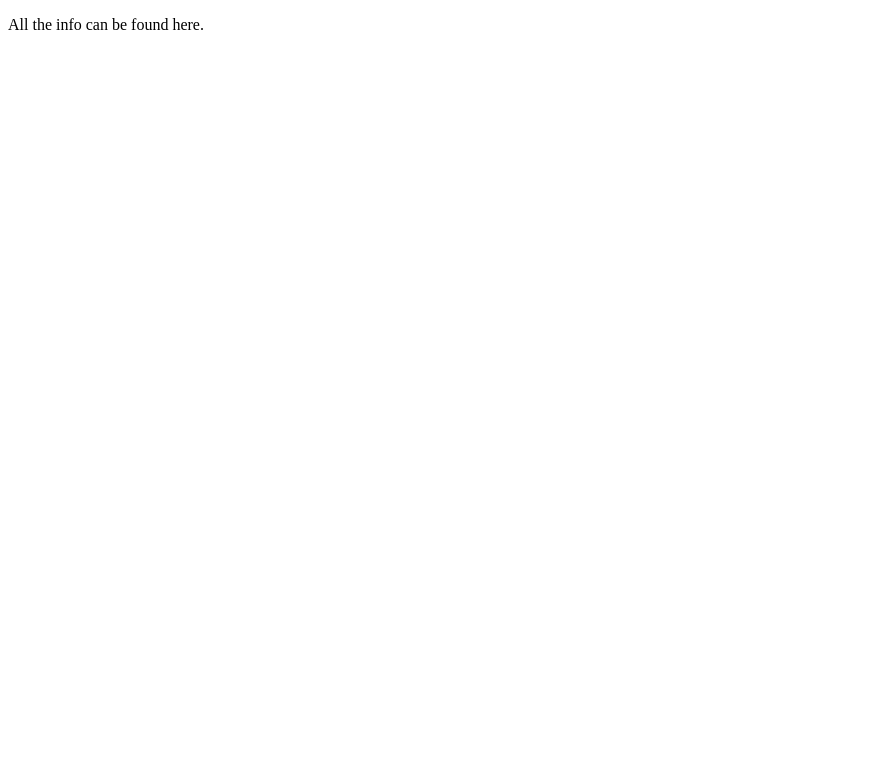
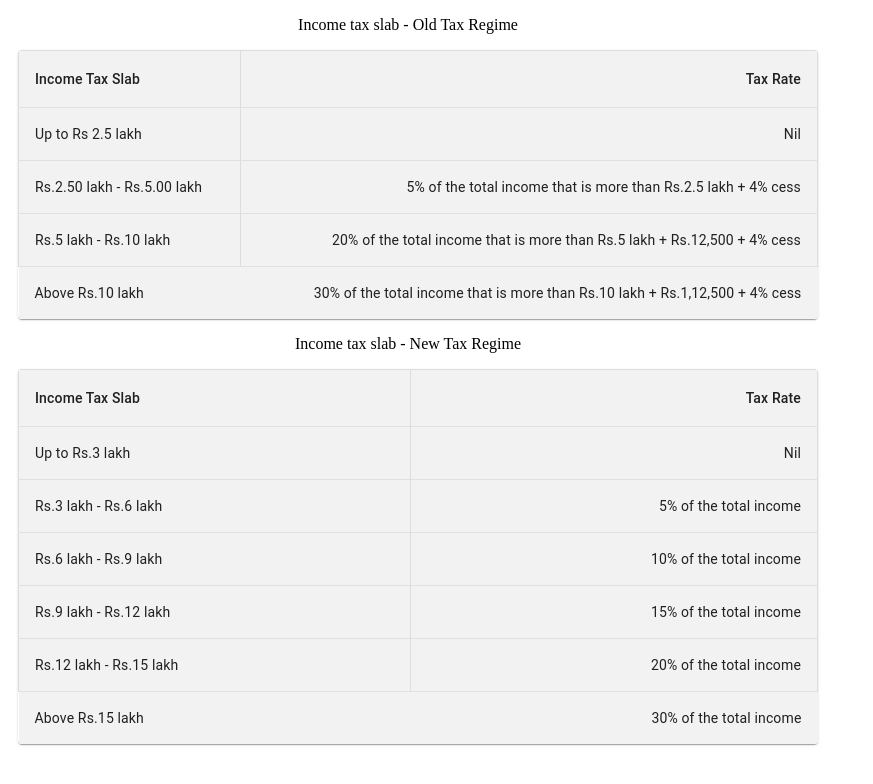
Before and after one commit to Saipraneeth1001/IT-cal-ui, a React (Create React App) app: page /info in a window 1280 px wide. Shown: the top 784 px of the page, without its empty margins (0-873 px from the left). Built offline with nearby package versions, Linux system fonts and the light colour scheme.

Commit message:
added styling in material ui, tax slabs component

```diff
--- a/package.json
+++ b/package.json
@@ -3,6 +3,9 @@
   "version": "0.1.0",
   "private": true,
   "dependencies": {
+    "@emotion/react": "^11.10.6",
+    "@emotion/styled": "^11.10.6",
+    "@mui/material": "^5.11.14",
     "@testing-library/jest-dom": "^5.16.5",
     "@testing-library/react": "^13.4.0",
     "@testing-library/user-event": "^13.5.0",
--- a/src/components/Info.js
+++ b/src/components/Info.js
@@ -1,6 +1,15 @@
+import { NewTaxRegime, OldTaxRegime } from '../data/TaxSlabData';
+import { BasicTable } from '../styled-components/Table';
+
+
 const Info = () => {
     return(
-        <p>All the info can be found here.</p>
+      <div>
+        <BasicTable rows={OldTaxRegime} taxRegime="Income tax slab - Old Tax Regime"/>
+
+        <BasicTable rows={NewTaxRegime} taxRegime="Income tax slab - New Tax Regime"/>
+      </div>
+
     );
 }
 
--- a/src/components/Router.js
+++ b/src/components/Router.js
@@ -3,6 +3,7 @@ import { createBrowserRouter } from "react-router-dom";
 import App from '../App';
 import Info from './Info';
 import TaxSlabs from "./TaxSlabs";
+import { BasicTable } from "../styled-components/Table";
 
 const Router = createBrowserRouter([
 
@@ -20,6 +21,10 @@ const Router = createBrowserRouter([
     {
         path: "/taxslabs",
         element: <TaxSlabs />
+    },
+    {
+      path: "/table",
+      element: <BasicTable />
     }
 ]);
 
--- /dev/null
+++ b/src/data/TaxSlabData.js
@@ -0,0 +1,21 @@
+
+export const OldTaxRegime =
+[
+  {name: 'Up to Rs 2.5 lakh', percent: 'Nil'},
+  {name: 'Rs.2.50 lakh - Rs.5.00 lakh', percent: '5% of the total income that is more than Rs.2.5 lakh + 4% cess'},
+  {name: ' Rs.5 lakh - Rs.10 lakh', percent: '20% of the total income that is more than Rs.5 lakh + Rs.12,500 + 4% cess'},
+  {name: 'Above Rs.10 lakh', percent: '30% of the total income that is more than Rs.10 lakh + Rs.1,12,500 + 4% cess'},
+
+];
+
+export const NewTaxRegime = [
+
+  {name: 'Up to Rs.3 lakh', percent: 'Nil'},
+  {name: 'Rs.3 lakh - Rs.6 lakh', percent: '5% of the total income'},
+  {name: ' Rs.6 lakh - Rs.9 lakh', percent: '10% of the total income'},
+  {name: 'Rs.9 lakh - Rs.12 lakh', percent: '15% of the total income'},
+  {name: 'Rs.12 lakh - Rs.15 lakh', percent: '20% of the total income'},
+  {name: 'Above Rs.15 lakh', percent: '30% of the total income'},
+
+
+]
--- /dev/null
+++ b/src/styled-components/Table.js
@@ -0,0 +1,43 @@
+import * as React from 'react';
+import Table from '@mui/material/Table';
+import TableBody from '@mui/material/TableBody';
+import TableCell from '@mui/material/TableCell';
+import TableContainer from '@mui/material/TableContainer';
+import TableHead from '@mui/material/TableHead';
+import TableRow from '@mui/material/TableRow';
+import Paper from '@mui/material/Paper';
+
+
+ function BasicTable(props) {
+  return (
+    <div style={{ maxWidth: '800px', textAlign:'center'}}>
+    <p><bold>{props.taxRegime}</bold></p>
+    <TableContainer size='small' component={Paper} style={{margin: "10px"}}>
+      <Table sx={{ minWidth: 650 }} aria-label="simple table">
+        <TableHead>
+          <TableRow>
+            <TableCell>Income Tax Slab</TableCell>
+            <TableCell align="right">Tax Rate</TableCell>
+          </TableRow>
+        </TableHead>
+        <TableBody>
+          {props.rows.map((row) => (
+            <TableRow
+              key={row.name}
+              sx={{ '&:last-child td, &:last-child th': { border: 0 } }}
+            >
+              <TableCell component="th" scope="row">
+                {row.name}
+              </TableCell>
+              <TableCell style={{backgroundColor: "#f2f2f2"}} align="right">{row.percent}</TableCell>
+
+            </TableRow>
+          ))}
+        </TableBody>
+      </Table>
+    </TableContainer>
+    </div>
+  );
+}
+
+export { BasicTable };
```
Also changed, not shown: 1 other file (tests, documents, lock files or other folders).
